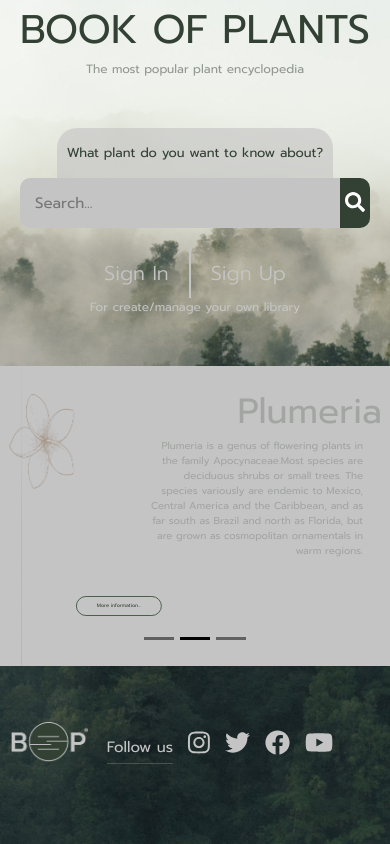
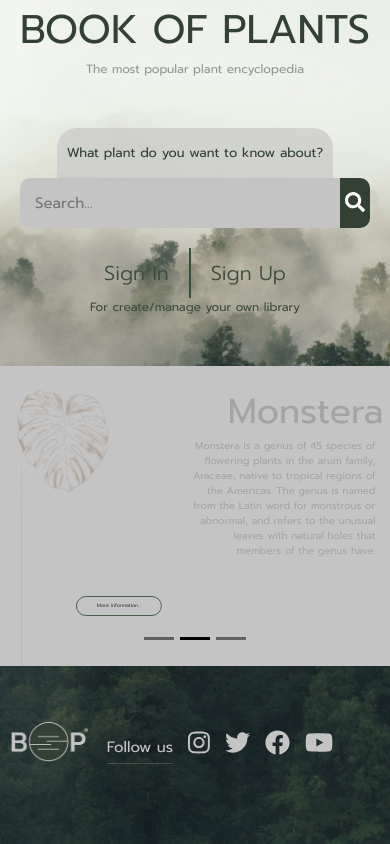
Before and after one commit to abramov-david/Book-of-plants, a Next.js app: page / in a window 390 px wide. Built offline with nearby package versions, Linux system fonts and the light colour scheme.

Commit message:
fix vertical mobile sizing

```diff
--- a/components/modalFormSignUp.js
+++ b/components/modalFormSignUp.js
@@ -55,8 +55,6 @@ export function FormSignUp(props) {
                             </div>
                             <div className={styles.footerTerms}>By clicking `Continue`, you agree to the Terms and Privacy Policy</div>
                         </div>
-
-
                     </Container>
                 </Modal.Body>
             </Modal>
--- a/pages/index.js
+++ b/pages/index.js
@@ -49,21 +49,9 @@ export default function Index() {
                 </div>
                 <div className={styles.plantsCarousel}>
                     <Carousel className={styles.carouselContainer} variant='dark' controls='false'>
-                        <Carousel.Item >
-                            <div className={styles.carouselItem}>
-                                <img src="/1.png" alt="#" className={styles.carouselItemImg} />
-                                <div className={styles.carouselItemTextContainer}>
-                                    <div className={styles.carouselItemTitle}>Areca<hr width='50%' /></div>
-                                    <div className={styles.carouselItemText}>
-                                        Areca is a genus of 51 species of palms in the family Arecaceae, found in humid tropical forests from the islands of the Philippines, Malaysia and India, across Southeast Asia to Melanesia.The generic name Areca is derived from a name used locally on the Malabar Coast of India.
-                                    </div>
-                                    <div className={styles.carouselItemLink}><Link href='#'>More information...</Link></div>
-                                </div>
-                            </div>
-                        </Carousel.Item>
                         <Carousel.Item>
                             <div className={styles.carouselItem}>
-                                <img src="/2.png" alt="" className={styles.carouselItemImg} />
+                                <img src="/2.png" alt="" className={styles.carouselItemImg2} />
                                 <div className={styles.carouselItemTextContainer}>
                                     <div className={styles.carouselItemTitle}>Plumeria<hr width='52%' /></div>
                                     <div className={styles.carouselItemText}>
@@ -75,11 +63,23 @@ export default function Index() {
                         </Carousel.Item>
                         <Carousel.Item>
                             <div className={styles.carouselItem}>
-                                <img src="/3.png" alt="" className={styles.carouselItemImg} />
+                                <img src="/3.png" alt="" className={styles.carouselItemImg3} />
                                 <div className={styles.carouselItemTextContainer}>
                                     <div className={styles.carouselItemTitle}>Monstera <hr className width='51%' /></div>
                                     <div className={styles.carouselItemText}>
                                         Monstera is a genus of 45 species of flowering plants in the arum family, Araceae, native to tropical regions of the Americas. The genus is named from the Latin word for monstrous or abnormal, and refers to the unusual leaves with natural holes that members of the genus have.
+                                    </div>
+                                    <div className={styles.carouselItemLink}><Link href='#'>More information...</Link></div>
+                                </div>
+                            </div>
+                        </Carousel.Item>
+                        <Carousel.Item >
+                            <div className={styles.carouselItem}>
+                                <img src="/1.png" alt="#" className={styles.carouselItemImg1} />
+                                <div className={styles.carouselItemTextContainer}>
+                                    <div className={styles.carouselItemTitle}>Areca<hr width='50%' /></div>
+                                    <div className={styles.carouselItemText}>
+                                        Areca is a genus of 51 species of palms in the family Arecaceae, found in humid tropical forests from the islands of the Philippines, Malaysia and India, across Southeast Asia to Melanesia.The generic name Areca is derived from a name used locally on the Malabar Coast of India.
                                     </div>
                                     <div className={styles.carouselItemLink}><Link href='#'>More information...</Link></div>
                                 </div>
--- a/styles/formSignIn.module.css
+++ b/styles/formSignIn.module.css
@@ -76,3 +76,22 @@
     position: absolute;
     bottom: 35px;
 }
+
+@media only screen and (max-width: 414px) {
+    .buttonForm{
+        color: #334134;
+        font-size: 10px;
+        font-weight: 800;
+        padding: 10px 55px 10px 55px ;
+    }
+    .inputContainer input{
+        width: 50%;
+        font-size: 15px;
+    }
+    .inputContainer{
+        font-size: 15px;
+    }
+    .modal{
+        top:100px
+    }
+}
--- a/styles/formSignUp.module.css
+++ b/styles/formSignUp.module.css
@@ -99,3 +99,25 @@
     font-size: 13px;
     bottom: 0px;
 }
+
+@media only screen and (max-width: 414px) {
+    .footerButton{
+        color: #334134;
+        font-size: 10px;
+        font-weight: 800;
+        padding: 10px 50px 10px 50px ;
+    }
+    .inputContainer input{
+        width: 50%;
+        font-size: 15px;
+    }
+    .inputContainer{
+        font-size: 15px;
+    }
+    .inputContainer select{
+        font-size: 15px;
+    }
+    .modal{
+        top:100px
+    }
+}
--- a/styles/index.module.css
+++ b/styles/index.module.css
@@ -118,6 +118,7 @@
       align-items: center;
   }
   .searchInputLinksContainer{
+
       margin-left: 50px;
       display: flex;
       flex-direction: row;
@@ -131,7 +132,7 @@
       color: #C4C4C4;
   }
   .searchInputLinks a{
-      color: #C4C4C4;
+      color:#C4C4C4;
       text-decoration: none;
       font-size: 27px;
       font-weight: 300;
@@ -189,12 +190,30 @@
         from {opacity: 0; transform: translateX(-4%);}
         to{opacity: 1; transform: translateX(0%);}
     }
-.carouselItemImg{
-    animation: carouselItemImage 2s forwards;
+.carouselItemImg1{
+    animation: carouselItemImage1 2s forwards;
     transform: translateY(100%);
     opacity: 0;
    }
-@keyframes carouselItemImage {
+@keyframes carouselItemImage1 {
+    from {opacity: 0; transform: translateX(-50%);}
+    to{opacity: 1; transform: translateX(0%);}
+}
+.carouselItemImg2{
+    animation: carouselItemImage2 2s forwards;
+    transform: translateY(100%);
+    opacity: 0;
+   }
+@keyframes carouselItemImage2 {
+    from {opacity: 0; transform: translateX(-50%);}
+    to{opacity: 1; transform: translateX(0%);}
+}
+.carouselItemImg3{
+    animation: carouselItemImage3 2s forwards;
+    transform: translateY(100%);
+    opacity: 0;
+   }
+@keyframes carouselItemImage3 {
     from {opacity: 0; transform: translateX(-50%);}
     to{opacity: 1; transform: translateX(0%);}
 }
@@ -302,17 +321,13 @@
     }
     .carouselItemImg{
         margin-left: 5px;
-        width: 20%;
-        height: 40%;
+        width: auto;
     }
     .carouselItemTitle{
         text-align: right;
         margin-right: 20px;
     }
-    .carouselItemTitle hr{
-     display: flex;
-     align-self: flex-end;
-    }
+
     .carouselItemText{
         text-align: right;
         width: 70%;
@@ -356,4 +371,28 @@
         margin-left: 10px;
         left: 0;
     }
+    .searchInputLinksSubtext{
+      color:#3b4b3c
+    }
+    .searchInputLinksContainer a{
+        color: #3b4b3c;
+    }
+    .vl{
+        border-color:#3b4b3c
+    }
+    .carouselItemImg1{
+        margin-left: 80px;
+        width: 50%;
+        height: 50%;
+    }
+    .carouselItemImg2{
+        margin-left: 20px;
+        width: 40%;
+        height: 40%;
+    }
+    .carouselItemImg3{
+        margin-left: 20px;
+        width: 40%;
+        height: 40%;
+    }
 }
```
